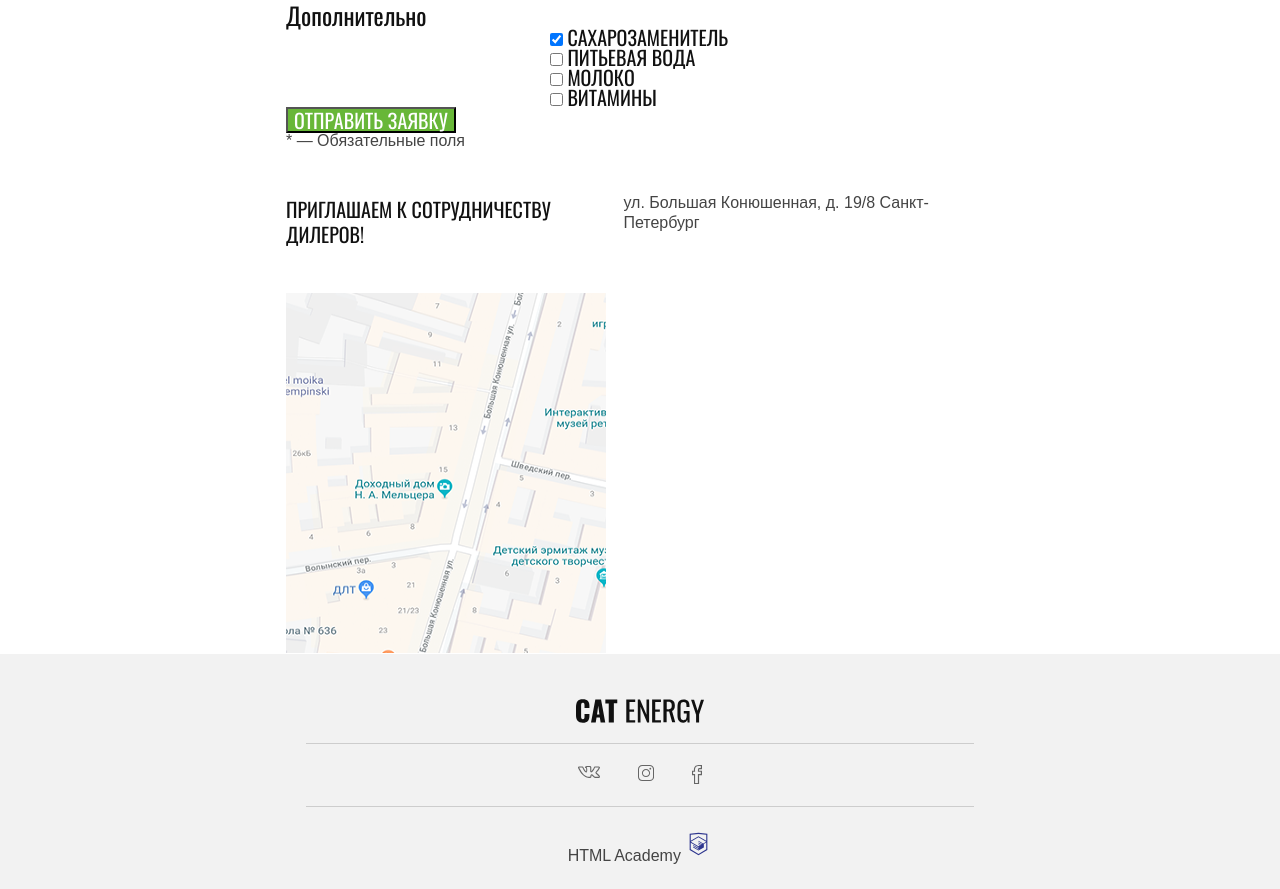
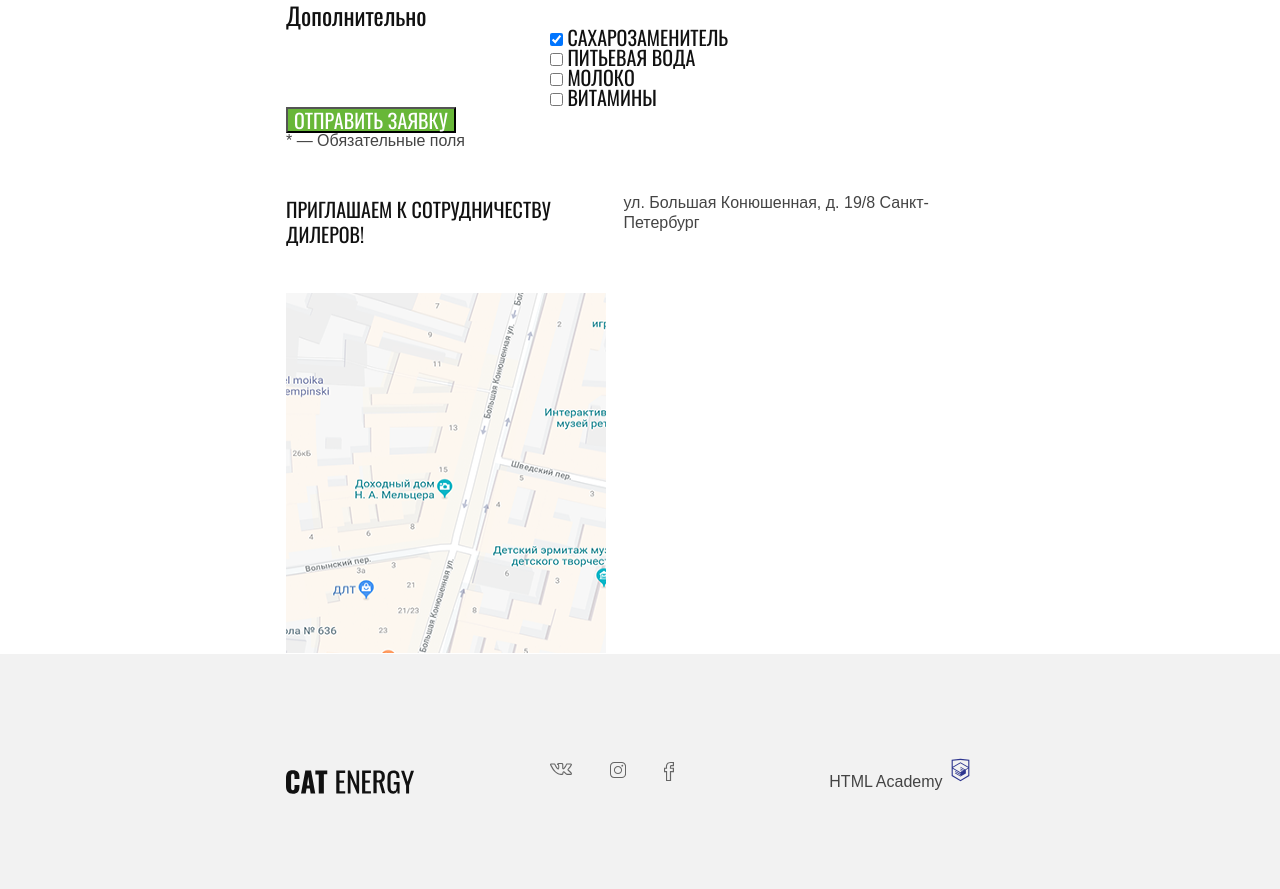
Before and after one commit to RickVoynich/718443-cat-energy-18, a plain HTML site: page source/form.html in a window 1280 px wide. Shown: the part 856-1745 px from the top of the page. Drawn offline with nearby package versions, Linux system fonts and the light colour scheme; files that its build step writes are made by us from their sources; files whose address does not match are found by name.

Commit message:
сетка футер

```diff
--- a/source/form.html
+++ b/source/form.html
@@ -137,7 +137,7 @@
   </main>
 
   <footer class="page-footer">
-    <div class="container">
+    <div class="page-footer__wrap container">
       <a class="page-footer__logo" href="index.html">
         <img class="page-footer__logo-image" src="img/logo-footer.svg" width="128" height="24"
           alt="Логотип магазина Кэт энерджи">
--- a/source/less/blocks/page-footer.less
+++ b/source/less/blocks/page-footer.less
@@ -1,4 +1,8 @@
 .page-footer {
+  background-color: @color-lightgray;
+}
+
+.page-footer__wrap {
   display: flex;
   flex-direction: column;
   justify-content: center;
@@ -48,3 +52,15 @@
   font-size: 16px;
   line-height: 16px;
 }
+
+@media (min-width: @tablet-width) {
+  .page-footer__wrap {
+    flex-direction: row;
+    justify-content: space-between;
+    align-items: center;
+  }
+
+  .page-footer__social {
+    border: none;
+  }
+}
```
